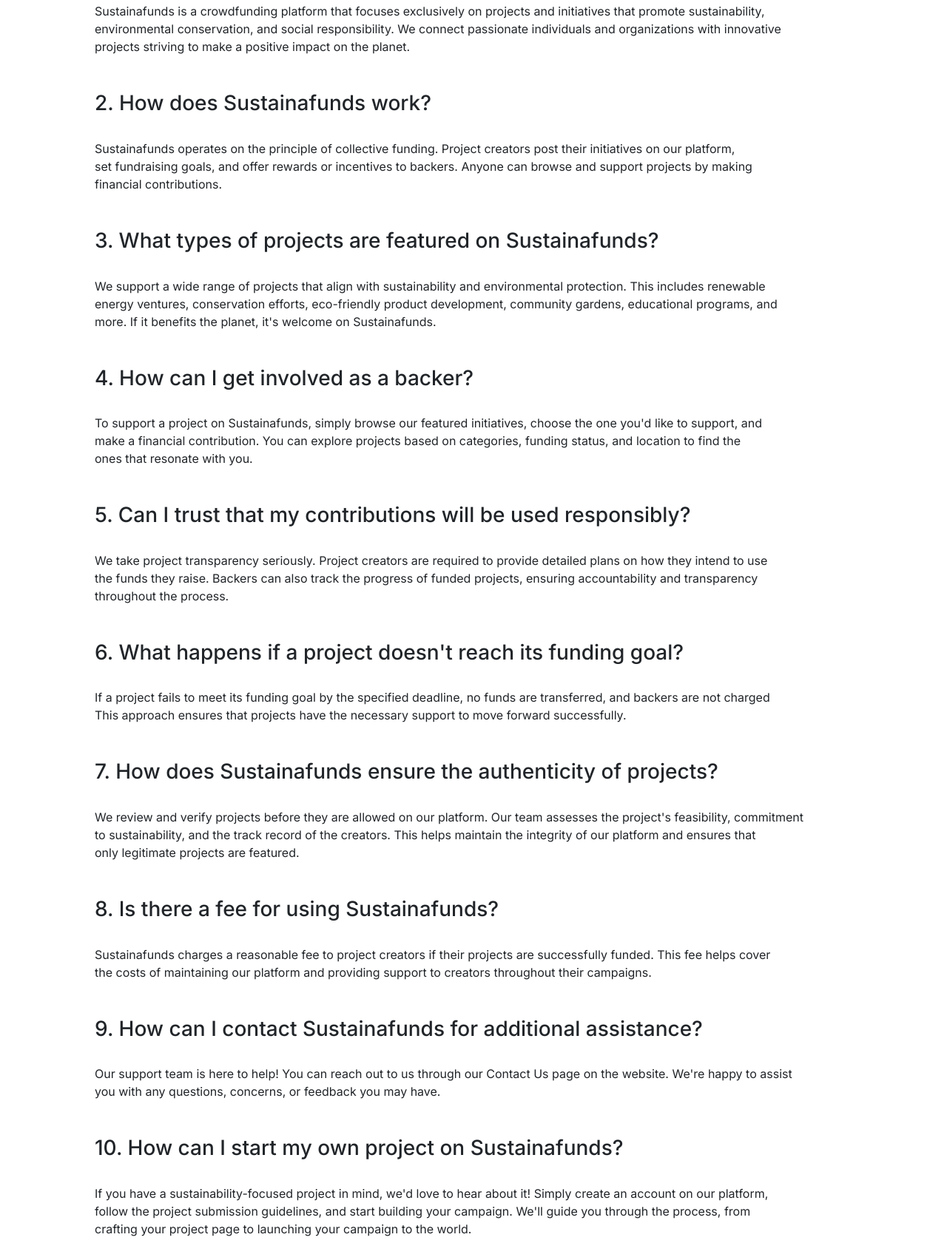
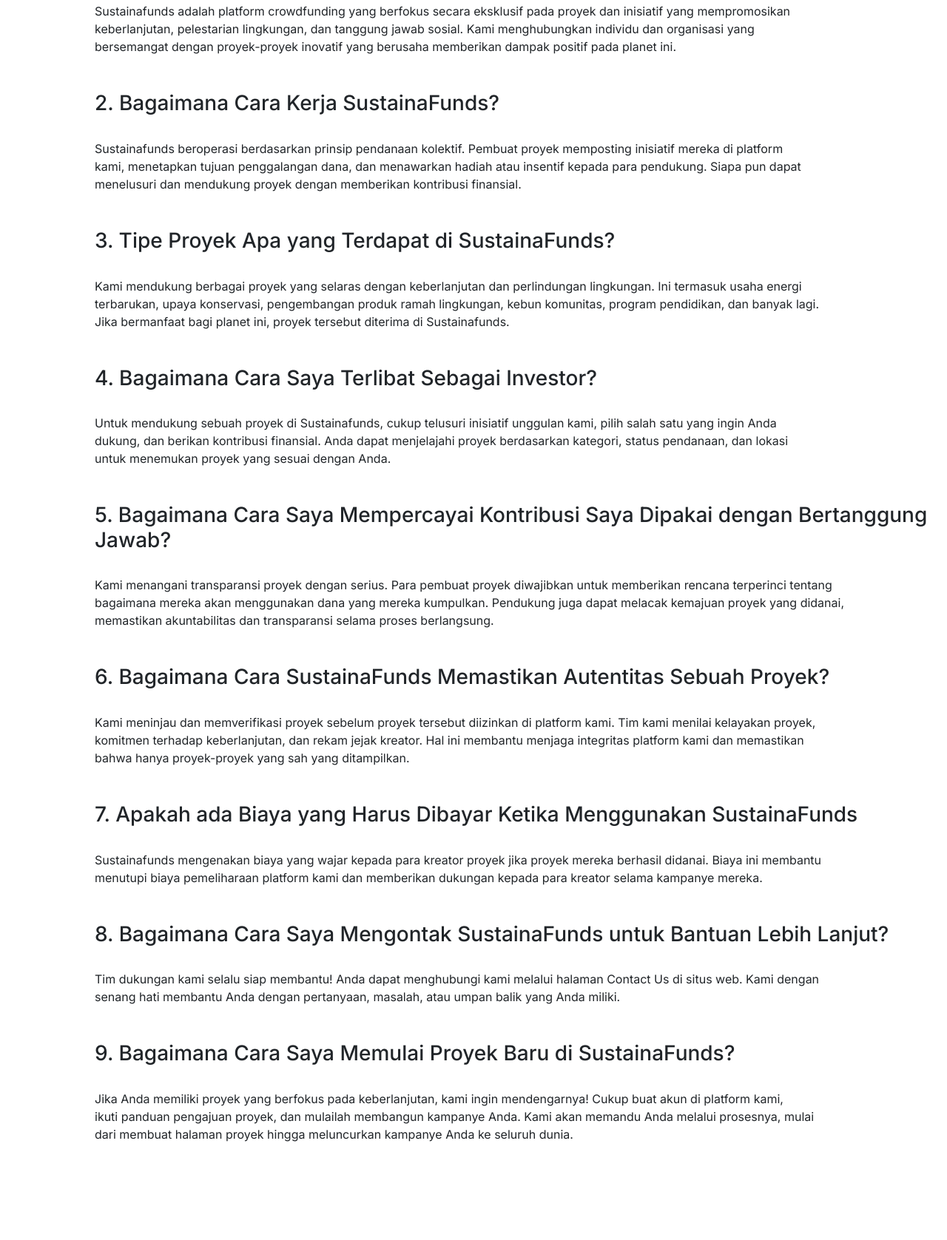
Before and after one commit to CRSBX1/SustainaFunds, a plain HTML site: page FaQ.html in a window 1280 px wide. Shown: the part 325-2002 px from the top of the page at 74% size. After the commit the page ends 1935 px from the top, so only its background shows below. Drawn offline with Linux system fonts and the light colour scheme.

Commit message:
translate

```diff
--- a/FaQ.html
+++ b/FaQ.html
@@ -29,80 +29,73 @@
       <div style="display: flex; flex-direction: column;">
         <h1 style="text-align: center;font-size: 50px;" class="mt-5 mb-3">Frequently Asked Questions</h1>
         <div style="display: flex; flex-direction: column; padding-left: 10%; margin-top: 3.5%">
-          <h3>1. What is Sustainafunds?</h3><br>
+          <h3>1. Apa itu Sustainafunds?</h3><br>
           <p>
-            Sustainafunds is a crowdfunding platform that focuses exclusively on projects and initiatives that promote sustainability,<br>
-            environmental conservation, and social responsibility. We connect passionate individuals and organizations with innovative<br>
-            projects striving to make a positive impact on the planet.
+            Sustainafunds adalah platform crowdfunding yang berfokus secara eksklusif pada proyek dan inisiatif yang mempromosikan<br>
+            keberlanjutan, pelestarian lingkungan, dan tanggung jawab sosial. Kami menghubungkan individu dan organisasi yang<br>
+            bersemangat dengan proyek-proyek inovatif yang berusaha memberikan dampak positif pada planet ini.
           </p>
         </div>
         <div style="display: flex; flex-direction: column; padding-left: 10%; margin-top: 2.5%">
-          <h3>2. How does Sustainafunds work?</h3><br>
+          <h3>2. Bagaimana Cara Kerja SustainaFunds?</h3><br>
           <p>
-            Sustainafunds operates on the principle of collective funding. Project creators post their initiatives on our platform,<br>
-            set fundraising goals, and offer rewards or incentives to backers. Anyone can browse and support projects by making<br>
-            financial contributions.
+            Sustainafunds beroperasi berdasarkan prinsip pendanaan kolektif. Pembuat proyek memposting inisiatif mereka di platform<br>
+            kami, menetapkan tujuan penggalangan dana, dan menawarkan hadiah atau insentif kepada para pendukung. Siapa pun dapat<br>
+            menelusuri dan mendukung proyek dengan memberikan kontribusi finansial.
           </p>
         </div>
         <div style="display: flex; flex-direction: column; padding-left: 10%; margin-top: 2.5%">
-          <h3>3. What types of projects are featured on Sustainafunds?</h3><br>
+          <h3>3. Tipe Proyek Apa yang Terdapat di SustainaFunds?</h3><br>
           <p>
-            We support a wide range of projects that align with sustainability and environmental protection. This includes renewable<br>
-            energy ventures, conservation efforts, eco-friendly product development, community gardens, educational programs, and<br>
-            more. If it benefits the planet, it's welcome on Sustainafunds.
+            Kami mendukung berbagai proyek yang selaras dengan keberlanjutan dan perlindungan lingkungan. Ini termasuk usaha energi<br>
+            terbarukan, upaya konservasi, pengembangan produk ramah lingkungan, kebun komunitas, program pendidikan, dan banyak lagi.<br>
+            Jika bermanfaat bagi planet ini, proyek tersebut diterima di Sustainafunds.
           </p>
         </div>
         <div style="display: flex; flex-direction: column; padding-left: 10%; margin-top: 2.5%">
-          <h3>4. How can I get involved as a backer?</h3><br>
+          <h3>4. Bagaimana Cara Saya Terlibat Sebagai Investor?</h3><br>
           <p>
-            To support a project on Sustainafunds, simply browse our featured initiatives, choose the one you'd like to support, and<br>
-            make a financial contribution. You can explore projects based on categories, funding status, and location to find the<br>
-            ones that resonate with you.
+            Untuk mendukung sebuah proyek di Sustainafunds, cukup telusuri inisiatif unggulan kami, pilih salah satu yang ingin Anda<br>
+            dukung, dan berikan kontribusi finansial. Anda dapat menjelajahi proyek berdasarkan kategori, status pendanaan, dan lokasi<br>
+            untuk menemukan proyek yang sesuai dengan Anda.
           </p>
         </div>
         <div style="display: flex; flex-direction: column; padding-left: 10%; margin-top: 2.5%">
-          <h3>5. Can I trust that my contributions will be used responsibly?</h3><br>
+          <h3>5. Bagaimana Cara Saya Mempercayai Kontribusi Saya Dipakai dengan Bertanggung Jawab?</h3><br>
           <p>
-            We take project transparency seriously. Project creators are required to provide detailed plans on how they intend to use<br>
-            the funds they raise. Backers can also track the progress of funded projects, ensuring accountability and transparency<br>
-            throughout the process.
+            Kami menangani transparansi proyek dengan serius. Para pembuat proyek diwajibkan untuk memberikan rencana terperinci tentang<br>
+            bagaimana mereka akan menggunakan dana yang mereka kumpulkan. Pendukung juga dapat melacak kemajuan proyek yang didanai,<br>
+            memastikan akuntabilitas dan transparansi selama proses berlangsung.
           </p>
         </div>
         <div style="display: flex; flex-direction: column; padding-left: 10%; margin-top: 2.5%">
-          <h3>6. What happens if a project doesn't reach its funding goal?</h3><br>
+          <h3>6. Bagaimana Cara SustainaFunds Memastikan Autentitas Sebuah Proyek?</h3><br>
           <p>
-            If a project fails to meet its funding goal by the specified deadline, no funds are transferred, and backers are not charged<br>
-            This approach ensures that projects have the necessary support to move forward successfully.
+            Kami meninjau dan memverifikasi proyek sebelum proyek tersebut diizinkan di platform kami. Tim kami menilai kelayakan proyek,<br>
+            komitmen terhadap keberlanjutan, dan rekam jejak kreator. Hal ini membantu menjaga integritas platform kami dan memastikan<br>
+            bahwa hanya proyek-proyek yang sah yang ditampilkan.
           </p>
         </div>
         <div style="display: flex; flex-direction: column; padding-left: 10%; margin-top: 2.5%">
-          <h3>7. How does Sustainafunds ensure the authenticity of projects?</h3><br>
+          <h3>7. Apakah ada Biaya yang Harus Dibayar Ketika Menggunakan SustainaFunds</h3><br>
           <p>
-            We review and verify projects before they are allowed on our platform. Our team assesses the project's feasibility, commitment<br>
-            to sustainability, and the track record of the creators. This helps maintain the integrity of our platform and ensures that<br>
-            only legitimate projects are featured.
+            Sustainafunds mengenakan biaya yang wajar kepada para kreator proyek jika proyek mereka berhasil didanai. Biaya ini membantu<br>
+            menutupi biaya pemeliharaan platform kami dan memberikan dukungan kepada para kreator selama kampanye mereka.
           </p>
         </div>
         <div style="display: flex; flex-direction: column; padding-left: 10%; margin-top: 2.5%">
-          <h3>8. Is there a fee for using Sustainafunds?</h3><br>
+          <h3>8. Bagaimana Cara Saya Mengontak SustainaFunds untuk Bantuan Lebih Lanjut?</h3><br>
           <p>
-            Sustainafunds charges a reasonable fee to project creators if their projects are successfully funded. This fee helps cover<br>
-            the costs of maintaining our platform and providing support to creators throughout their campaigns.
-          </p>
-        </div>
-        <div style="display: flex; flex-direction: column; padding-left: 10%; margin-top: 2.5%">
-          <h3>9. How can I contact Sustainafunds for additional assistance?</h3><br>
-          <p>
-            Our support team is here to help! You can reach out to us through our Contact Us page on the website. We're happy to assist<br>
-            you with any questions, concerns, or feedback you may have.
+            Tim dukungan kami selalu siap membantu! Anda dapat menghubungi kami melalui halaman Contact Us di situs web. Kami dengan<br>
+            senang hati membantu Anda dengan pertanyaan, masalah, atau umpan balik yang Anda miliki.
           </p>
         </div>
         <div style="display: flex; flex-direction: column; padding-left: 10%; margin-top: 2.5%" class="pb-5">
-          <h3>10. How can I start my own project on Sustainafunds?</h3><br>
+          <h3>9. Bagaimana Cara Saya Memulai Proyek Baru di SustainaFunds?</h3><br>
           <p>
-            If you have a sustainability-focused project in mind, we'd love to hear about it! Simply create an account on our platform,<br>
-            follow the project submission guidelines, and start building your campaign. We'll guide you through the process, from<br>
-            crafting your project page to launching your campaign to the world.
+            Jika Anda memiliki proyek yang berfokus pada keberlanjutan, kami ingin mendengarnya! Cukup buat akun di platform kami,<br>
+            ikuti panduan pengajuan proyek, dan mulailah membangun kampanye Anda. Kami akan memandu Anda melalui prosesnya, mulai<br>
+            dari membuat halaman proyek hingga meluncurkan kampanye Anda ke seluruh dunia.
           </p>
         </div>
       </div>
```
